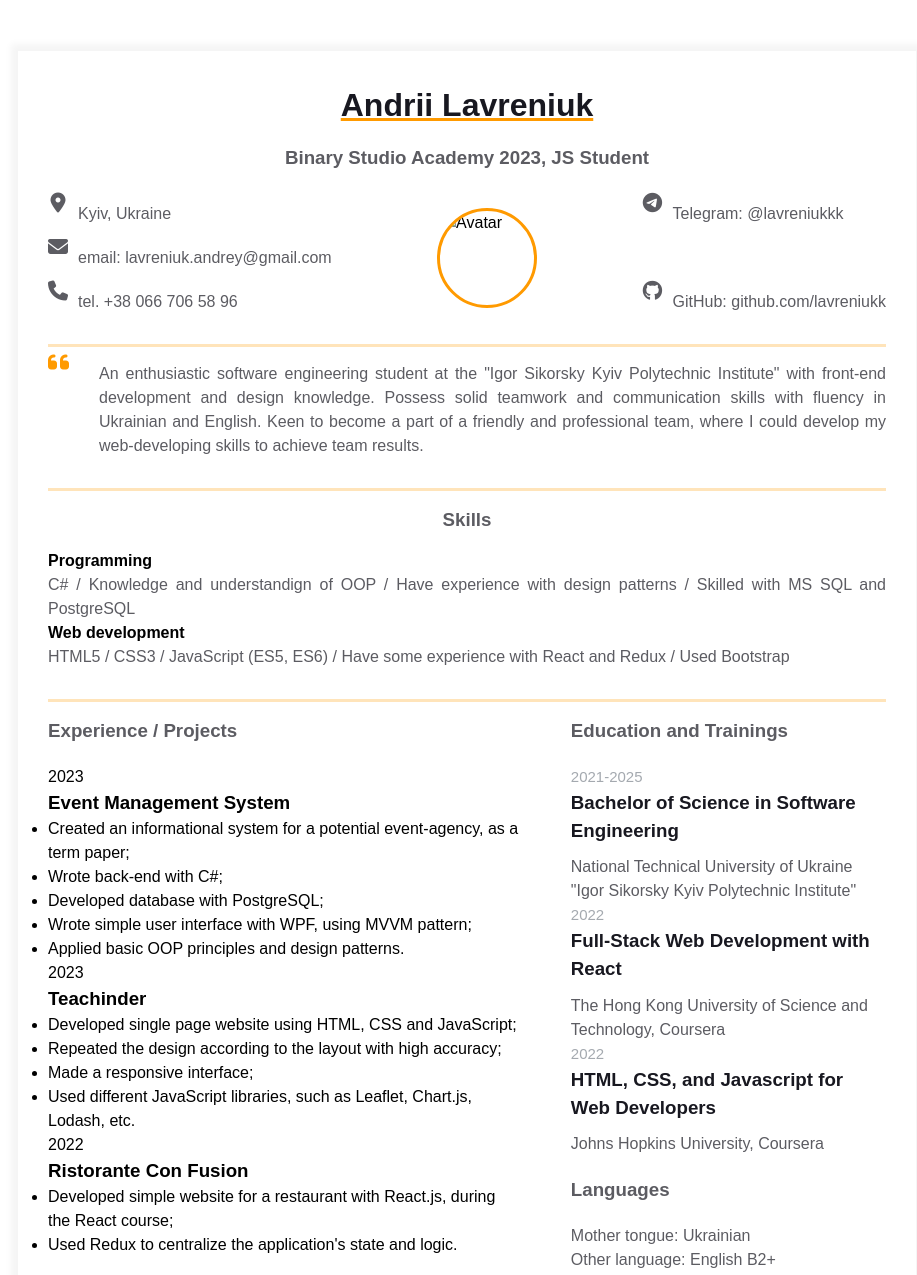
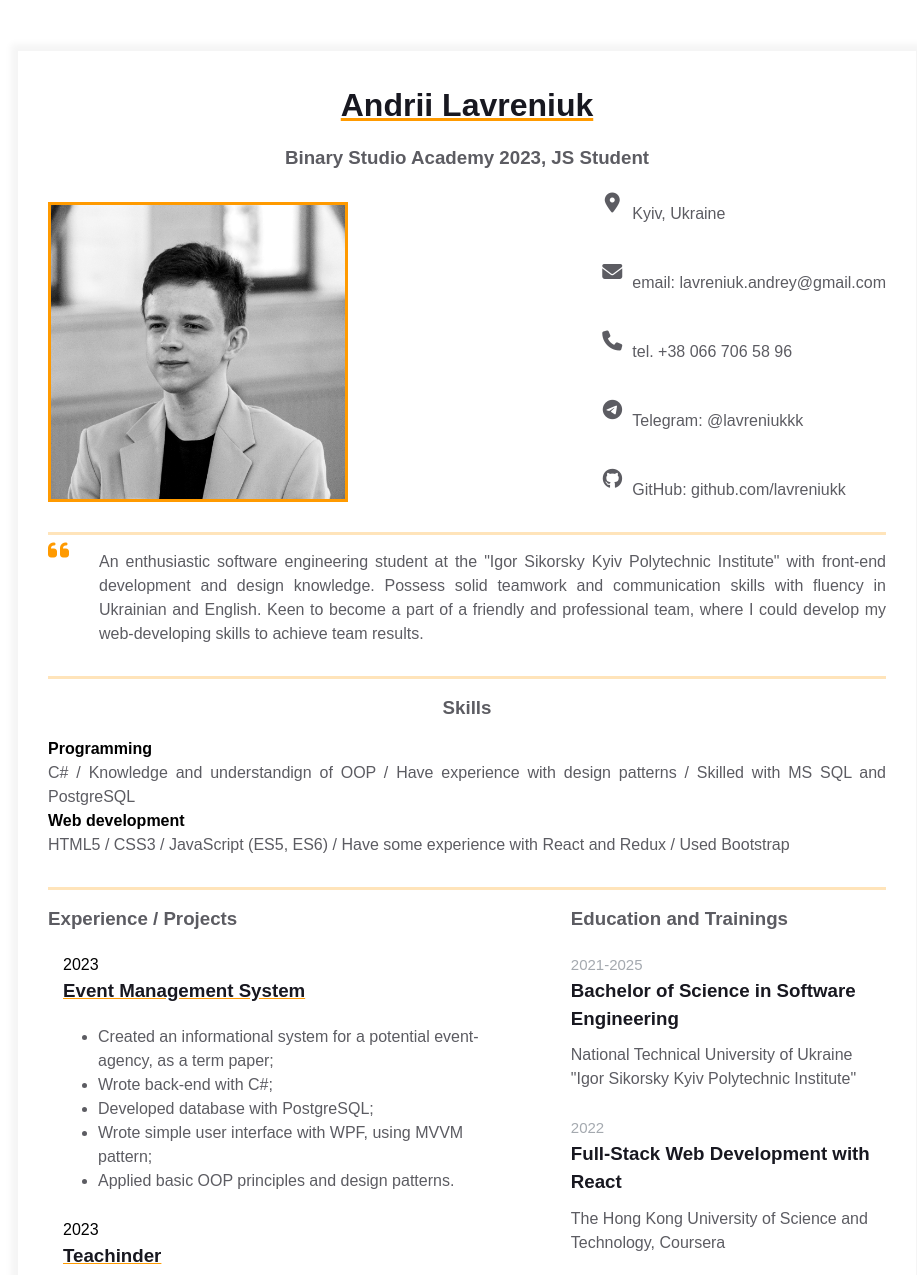
Before and after one commit to lavreniukk/homepage, a plain HTML site: page index.html in a window 1280 px wide. Shown: the top 1275 px of the page, without its empty margins (173-1090 px from the left). Drawn offline with Linux system fonts and the light colour scheme.

Commit message:
Changed position and styling of avatar

```diff
--- a/index.html
+++ b/index.html
@@ -16,6 +16,10 @@
               <h3 class="contact-info__sub-header">Binary Studio Academy 2023, JS Student</h3>
 
               <div class="contact_info_container fh">
+                <div class="contact-info__block contact-info__block--center">
+                  <img class="contact-info__avatar" src="assets/avatar.jpg" alt="Avatar">
+                </div>
+
                 <div class="contact-info__block">
                     <a href="" rel="author" class="contact-info__item">
                         <div class="contact-info__item-icon-wrapper">
@@ -35,13 +39,6 @@
                         </div>
                         <span>tel. +38 066 706 58 96</span>
                     </a>
-                </div>
-
-                <div class="contact-info__block contact-info__block--center">
-                  <img class="contact-info__avatar" src="assets/avatar.jpg" alt="Avatar">
-                </div>
-
-                <div class="contact-info__block">
                     <a href="https://ua.linkedin.com/company/binary-studio_241166" rel="author" class="contact-info__item">
                         <div class="contact-info__item-icon-wrapper">
                             <i class="fa-brands fa-telegram fa-lg"></i>
--- a/styles.css
+++ b/styles.css
@@ -123,9 +123,8 @@ body {
 }
 
 .contact-info__avatar {
-    border-radius: 50%;
-    width: 100px;
-    height: 100px;
+    width: 300px;
+    height: 300px;
     object-fit: cover;
     border: 3px solid;
     border-color: var(--text-decoration-color);
@@ -179,14 +178,14 @@ body {
     margin-bottom: 20px;
 }
 
-.experiences__company-header-durability {
+.experiences__header-durability {
     color: var(--durability-text-color);
     text-align: left;
     margin-bottom: 10px;
     font-size: 15px;
 }
 
-.experiences__company-header-name {
+.experiences__project-header-name {
     color: var(--primary-text-color);
     text-decoration-color: var(--text-decoration-color);
     text-decoration-line: underline;
@@ -194,25 +193,25 @@ body {
     margin-bottom: 20px;
 }
 
-.experiences__company-project {
+.experiences__project {
     margin-left: 15px;
     margin-bottom: 25px;
 }
 
-.experiences__company-project-role {
+.experiences__project-role {
     color: var(--durability-text-color);
     text-align: left;
     margin-bottom: 10px;
     font-size: 15px;
 }
 
-.experiences__company-project-name {
+.experiences__project-name {
     color: var(--primary-text-color);
     text-align: left;
     margin-bottom: 10px;
 }
 
-.experiences__company-project-responsibilities {
+.experiences__project-responsibilities {
     color: var(--secondary-text-color);
     padding-left: 20px;
 }
@@ -246,6 +245,7 @@ body {
 
 .additional-info__education-university-name {
     color: var(--secondary-text-color);
+    margin-bottom: 25px;
 }
 
 .additional-info__languages {
```
Also changed, not shown: assets/avatar.jpg (added), 1 other file.
